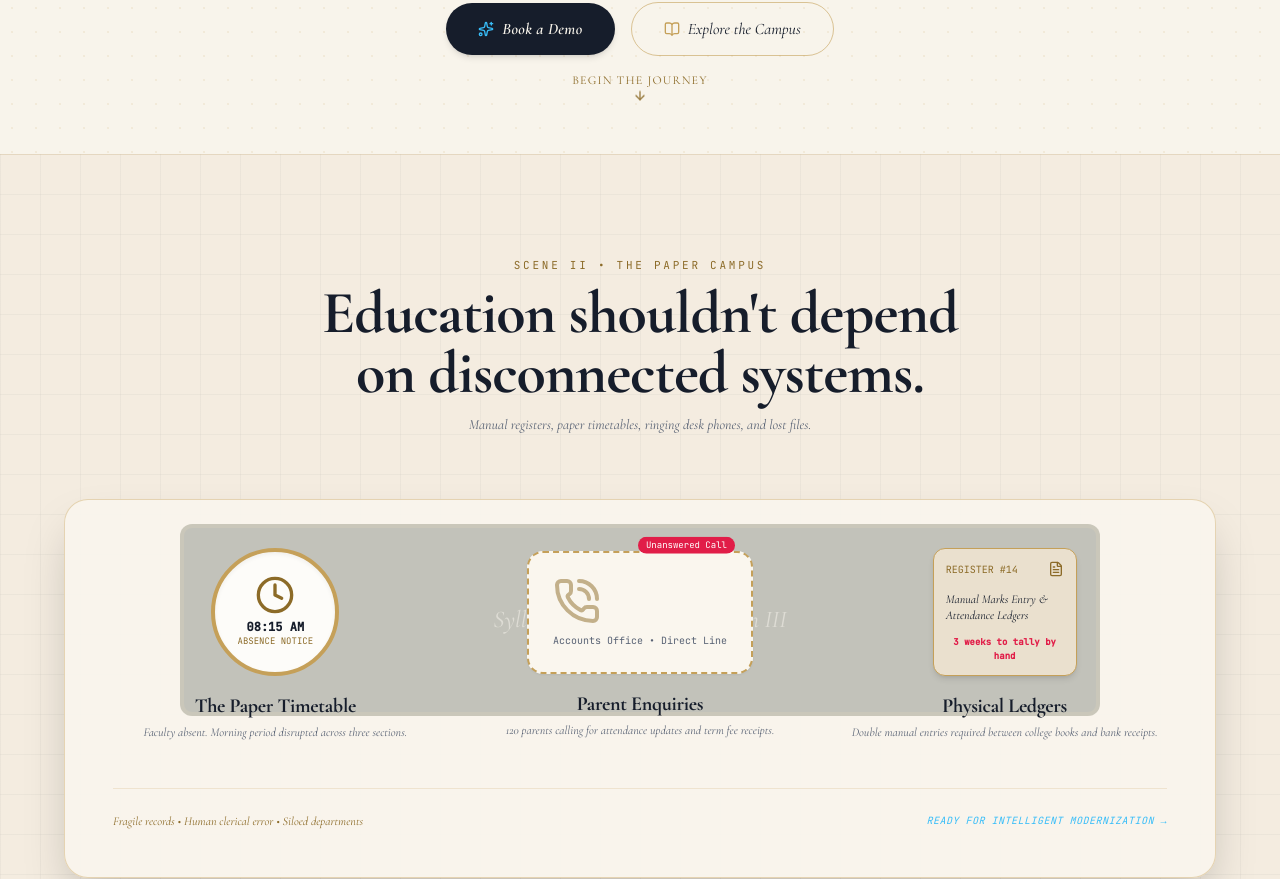
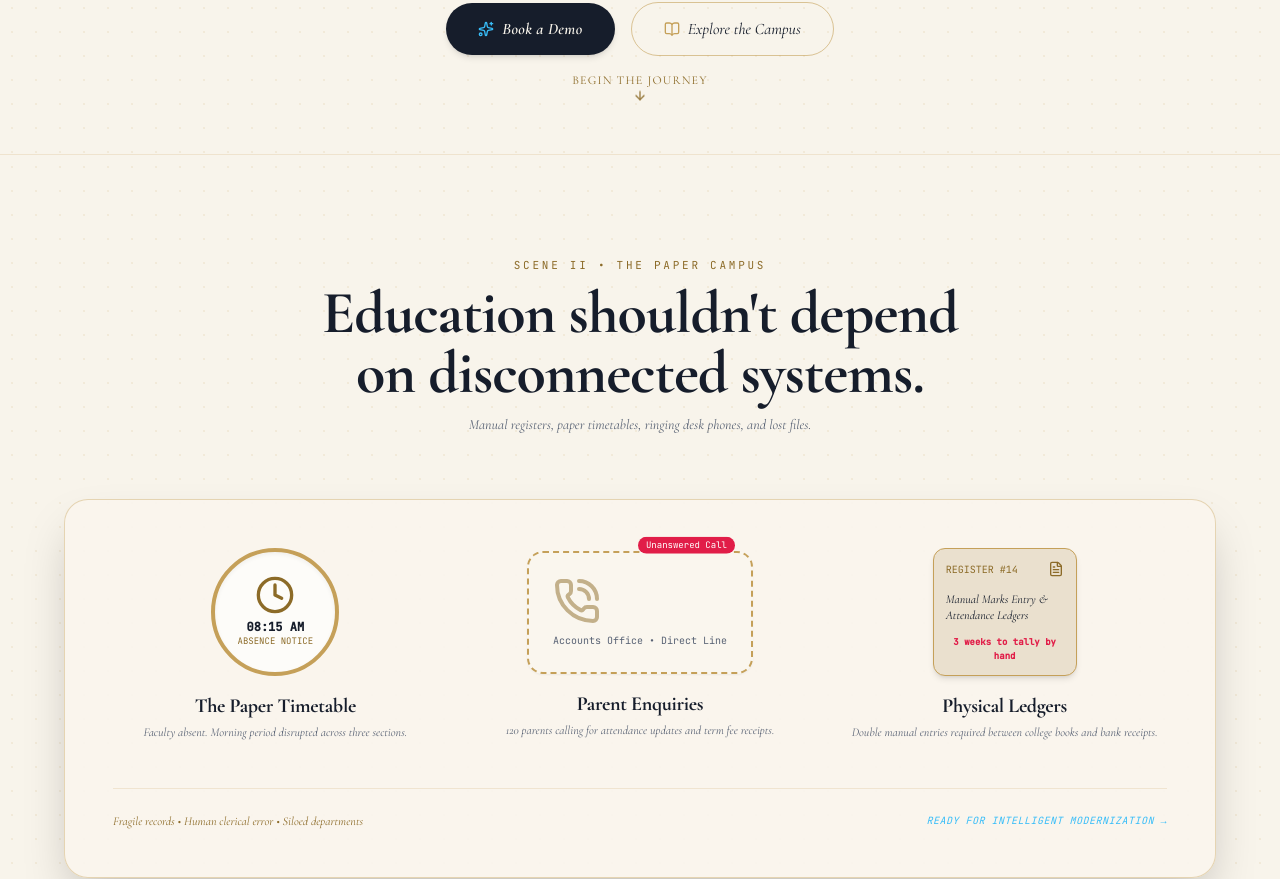
Before and after one commit to aditi-050804/AI-education, a React (Vite) app: page / in a window 1280 px wide. Shown: the part 796-1675 px from the top of the page. Built offline with nearby package versions, Linux system fonts and the light colour scheme.

Commit message:
remove grey background box from Scene 2 to match seamless parchment background

```diff
--- a/src/components/vintage/Scene02OldCampus.tsx
+++ b/src/components/vintage/Scene02OldCampus.tsx
@@ -8,7 +8,7 @@ export const Scene02OldCampus: React.FC = () => {
   const [isPhoneRinging, setIsPhoneRinging] = useState(true);
 
   return (
-    <section className="relative min-h-screen w-full flex items-center justify-center px-6 py-24 bg-[#F4ECE0] dark:bg-[#070D18] border-t border-[#C5A059]/20 engraving-lines transition-colors duration-500">
+    <section className="relative min-h-screen w-full flex items-center justify-center px-6 py-24 bg-[#F8F4EB] dark:bg-[#060B14] border-t border-[#C5A059]/20 parchment-grain transition-colors duration-500">
       <div className="max-w-6xl mx-auto w-full">
 
         {/* Editorial Heading */}
@@ -27,10 +27,6 @@ export const Scene02OldCampus: React.FC = () => {
         {/* Vintage Classroom Environment Composition (NO CARDS) */}
         <div className="relative w-full rounded-3xl border border-[#C5A059]/40 bg-[#FAF6EE]/90 dark:bg-[#0B1220]/90 p-8 sm:p-12 overflow-hidden shadow-2xl">
 
-          {/* Background Chalkboard Sketch */}
-          <div className="absolute top-6 left-1/2 -translate-x-1/2 w-4/5 h-48 rounded-xl border-4 border-[#8C6B28]/30 bg-[#243329] dark:bg-[#121B15] opacity-25 pointer-events-none flex items-center justify-center text-white/50 font-serif italic text-2xl">
-            Syllabus: Chapter VII • Section III
-          </div>
 
           <div className="relative z-10 grid grid-cols-1 md:grid-cols-3 gap-10 items-center">
 
```
